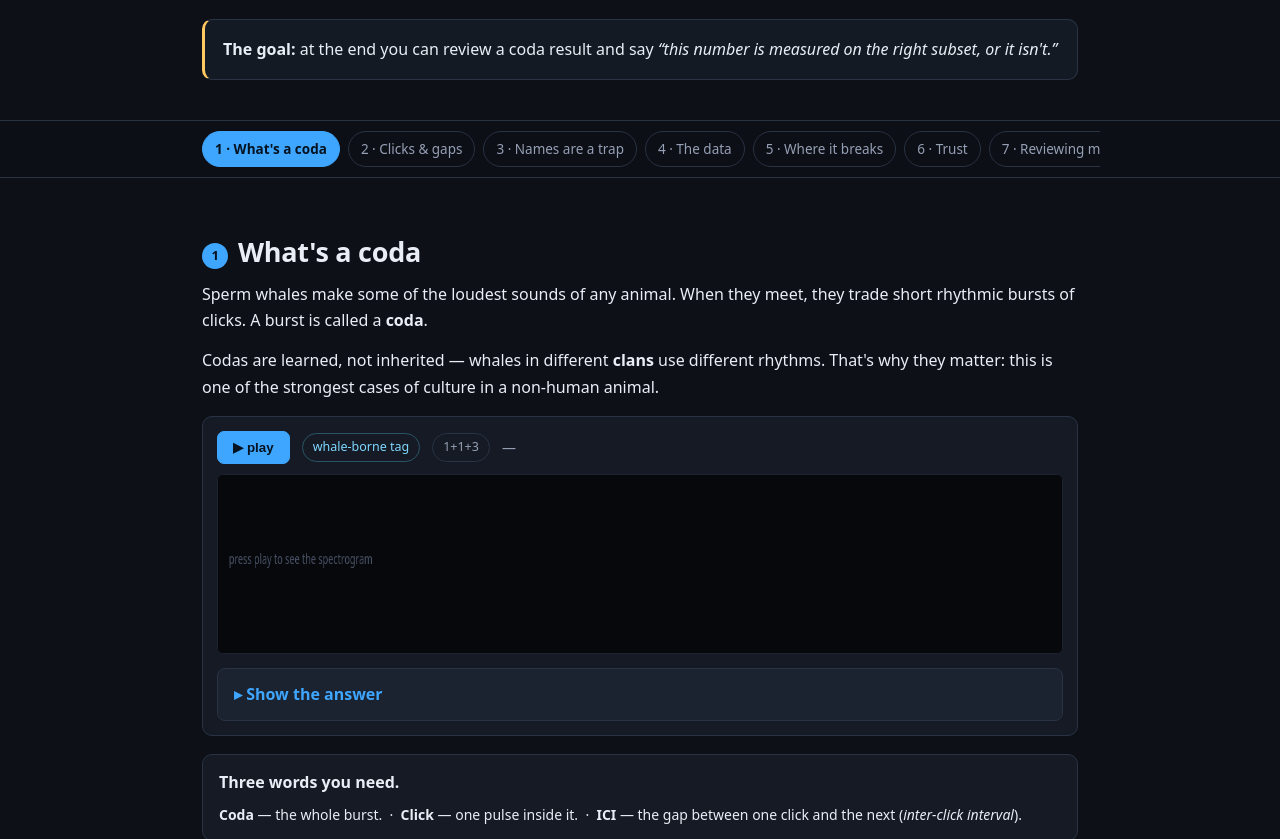
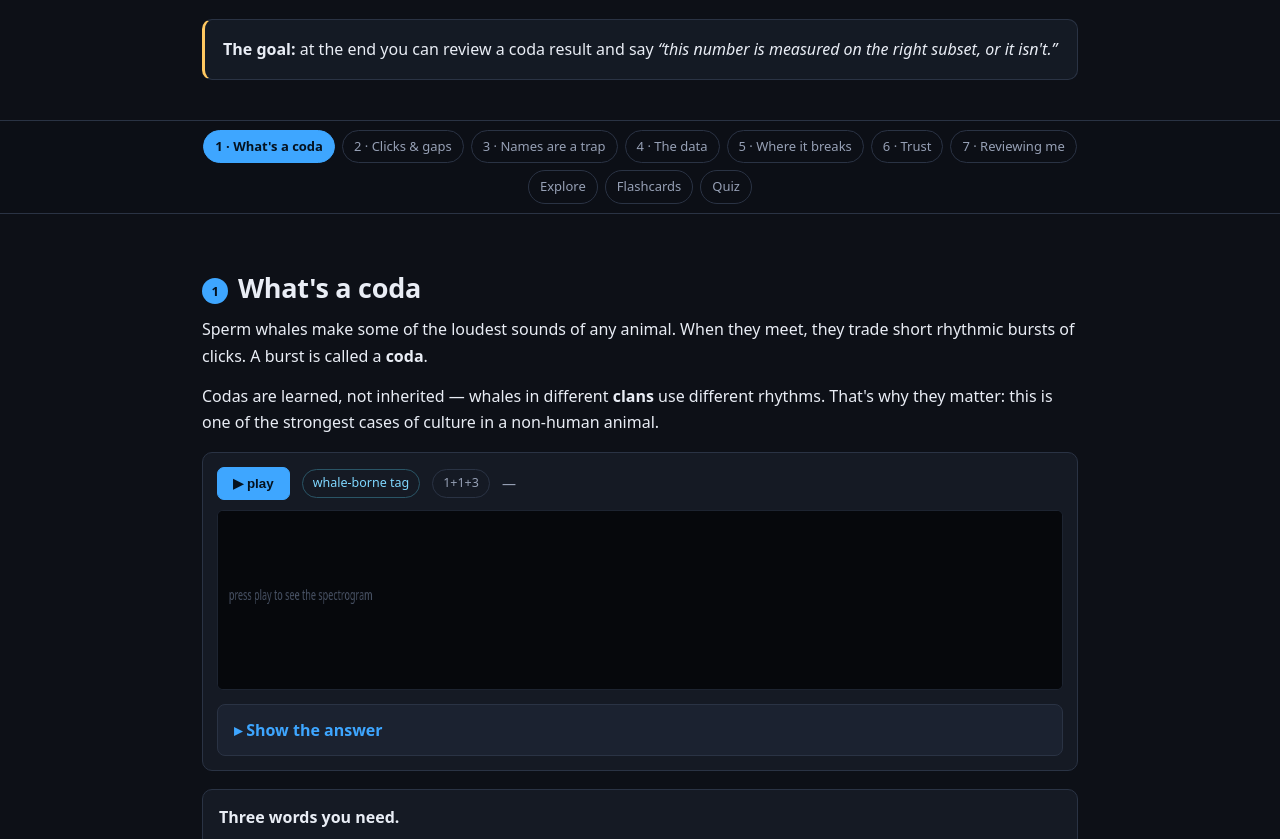
Before and after one commit to Zer0dot/sperm-whale-coda-labels, a plain HTML site: page site/index.html in a window 1280 px wide. Shown: the part 261-1100 px from the top of the page. Drawn offline with Linux system fonts and the light colour scheme.

Commit message:
Let the nav wrap so every section is reachable
The chips scrolled horizontally with the scrollbar hidden, so anything
past '7' was unreachable on a normal width -- dead, not just cramped.
They now wrap and centre. Scroll targets track the bar's real height, so
a two-row nav no longer covers the heading it jumps to.

```diff
--- a/site/app.js
+++ b/site/app.js
@@ -491,6 +491,15 @@ const QUIZ = [
 // case where this page is ever served plainly.
 (function nav() {
   const links = [...document.querySelectorAll('nav a[href^="#"]')];
+  // The sticky bar changes height when the chips wrap; keep scroll targets
+  // clear of it.
+  const navEl = document.querySelector("nav");
+  const syncNavHeight = () => {
+    if (navEl) document.documentElement.style.setProperty("--navh", navEl.offsetHeight + "px");
+  };
+  syncNavHeight();
+  window.addEventListener("resize", syncNavHeight);
+
   links.forEach(a => {
     a.addEventListener("click", e => {
       const target = document.getElementById(a.getAttribute("href").slice(1));
--- a/site/style.css
+++ b/site/style.css
@@ -30,16 +30,17 @@ header.hero{padding:64px 0 40px;border-bottom:1px solid var(--line);
 
 /* nav chips */
 nav{position:sticky;top:0;z-index:20;background:#0d1017ee;backdrop-filter:blur(8px);
-  border-bottom:1px solid var(--line);padding:10px 0}
-nav .wrap{display:flex;gap:8px;overflow-x:auto;scrollbar-width:none}
-nav .wrap::-webkit-scrollbar{display:none}
-nav a{flex:0 0 auto;padding:6px 12px;border:1px solid var(--line);border-radius:99px;
-  color:var(--dim);text-decoration:none;font-size:13.5px;white-space:nowrap}
+  border-bottom:1px solid var(--line);padding:9px 0}
+nav .wrap{display:flex;gap:7px;flex-wrap:wrap;justify-content:center}
+
+nav a{flex:0 0 auto;padding:5px 11px;border:1px solid var(--line);border-radius:99px;
+  color:var(--dim);text-decoration:none;font-size:13px;white-space:nowrap}
 nav a:hover{color:var(--ink);border-color:var(--accent)}
 nav a.active{color:#05121f;background:var(--accent);border-color:var(--accent);font-weight:600}
 
 /* lessons */
-section.lesson{padding:52px 0;border-bottom:1px solid var(--line);scroll-margin-top:64px}
+section.lesson{padding:52px 0;border-bottom:1px solid var(--line);
+  scroll-margin-top:calc(var(--navh,64px) + 10px)}
 header.hero{scroll-margin-top:0}
 .num{display:inline-flex;align-items:center;justify-content:center;width:26px;height:26px;
   border-radius:50%;background:var(--accent);color:#05121f;font-weight:700;font-size:13px;
```
